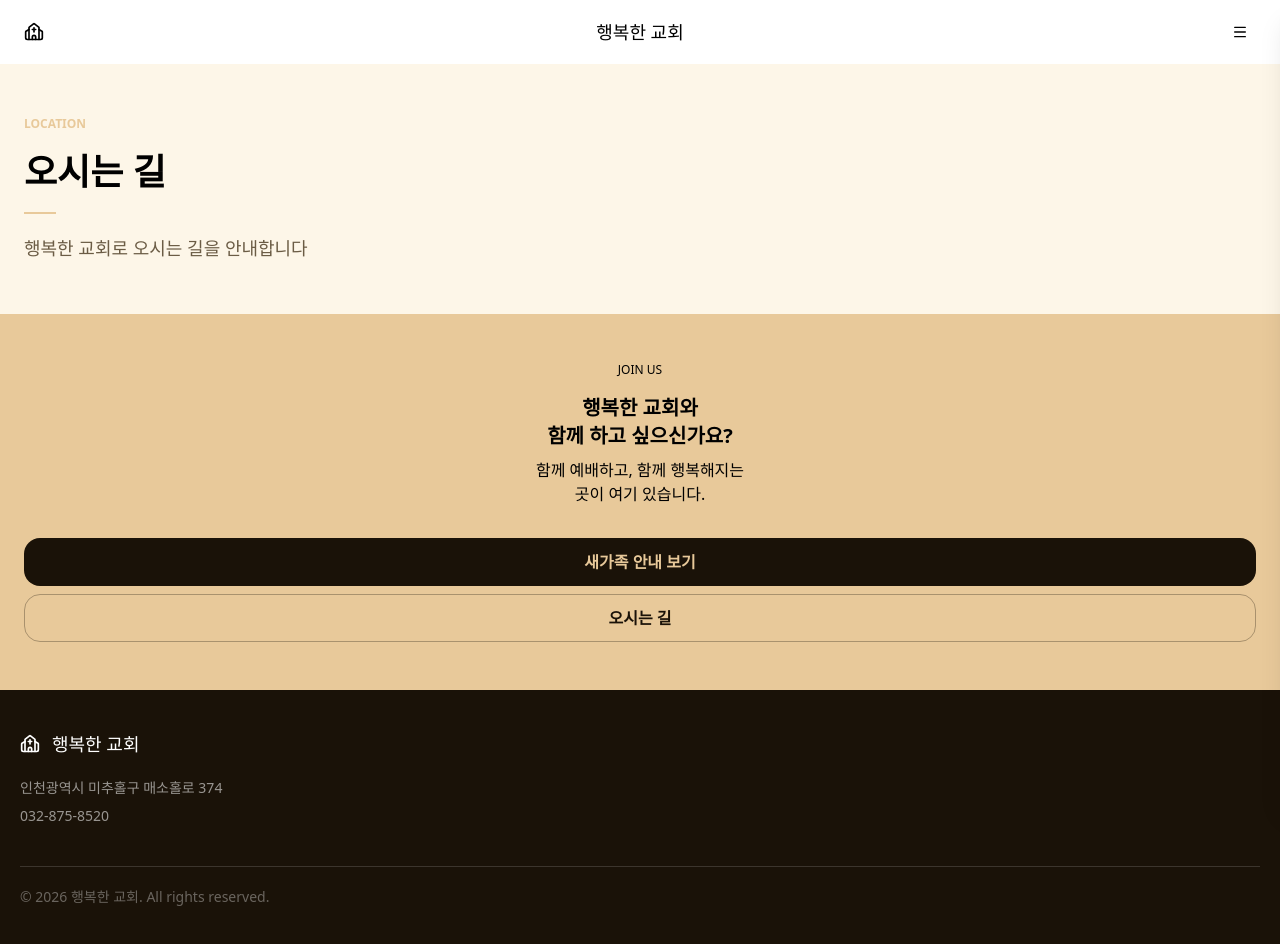
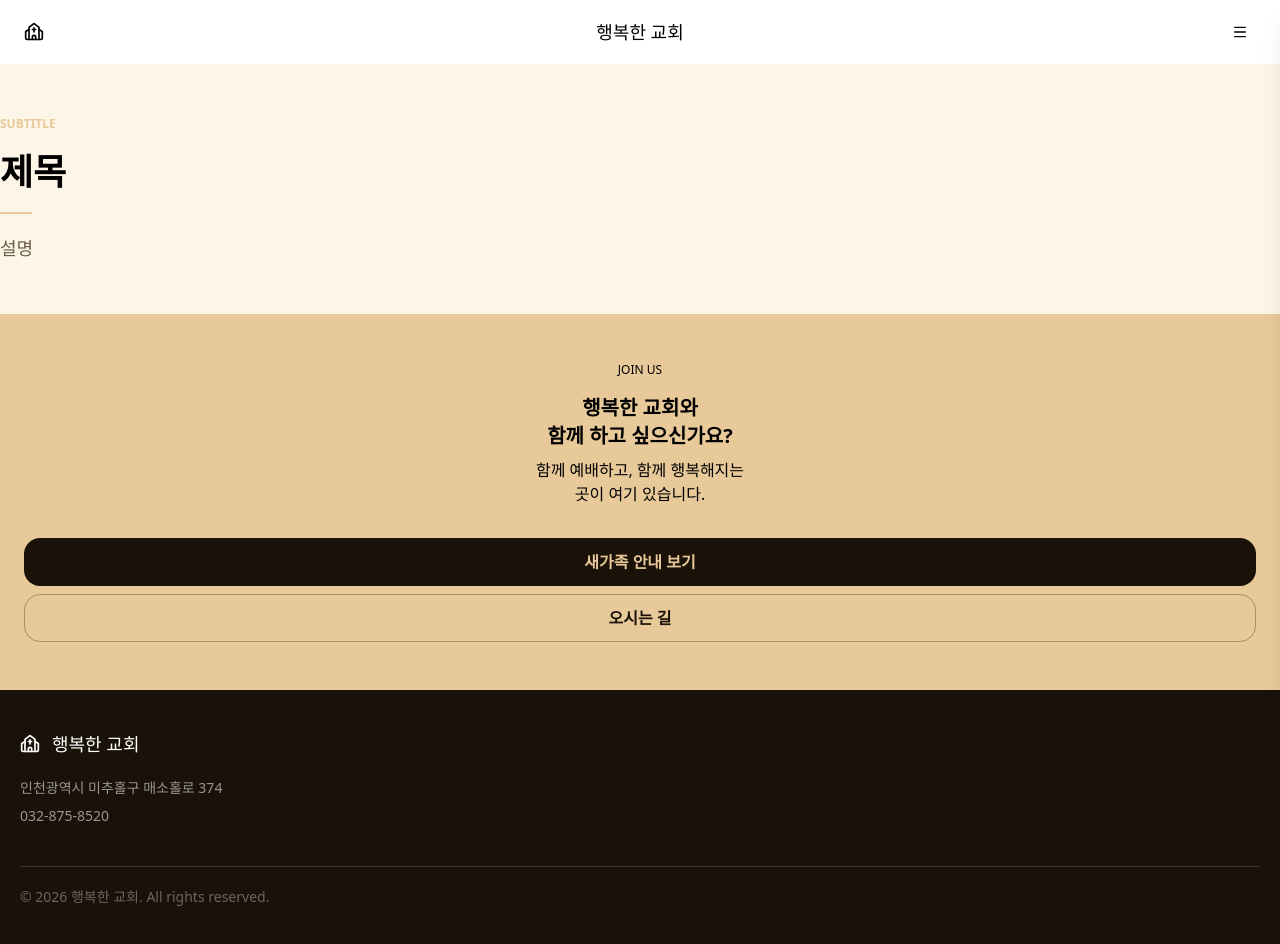
Before and after one commit to strawberryroll/haengbok-site, a Next.js app: page /about/directions in a window 1280 px wide. Shown: the top 944 px of the page. Built offline with nearby package versions, Linux system fonts and the light colour scheme; no server answers.

Commit message:
refactor: PageHeader 컴포넌트를 범용 props 기반으로 변경

```diff
--- a/src/components/ui/PageHeader.tsx
+++ b/src/components/ui/PageHeader.tsx
@@ -1,12 +1,20 @@
-export default function PageHeader() {
+export default function PageHeader({
+  title,
+  eyebrow,
+  description,
+}: {
+  title?: string;
+  eyebrow?: string;
+  description: string;
+}) {
   return (
-    <div className="flex flex-col gap-5 bg-cream-light px-6 py-13">
-      <p className="text-xs font-semibold text-cream">LOCATION</p>
-      <h2 className="text-4xl font-bold">오시는 길</h2>
+    <div className="flex flex-col gap-5 bg-cream-light py-13">
+      <p className="text-xs font-semibold text-cream">
+        {eyebrow || 'SUBTITLE'}
+      </p>
+      <h2 className="text-4xl font-bold">{title || '제목'}</h2>
       <div className="w-8 border-t-2 text-cream" />
-      <p className="text-lg text-description">
-        행복한 교회로 오시는 길을 안내합니다
-      </p>
+      <p className="text-lg text-description">{description || '설명'}</p>
     </div>
   );
 }
```
